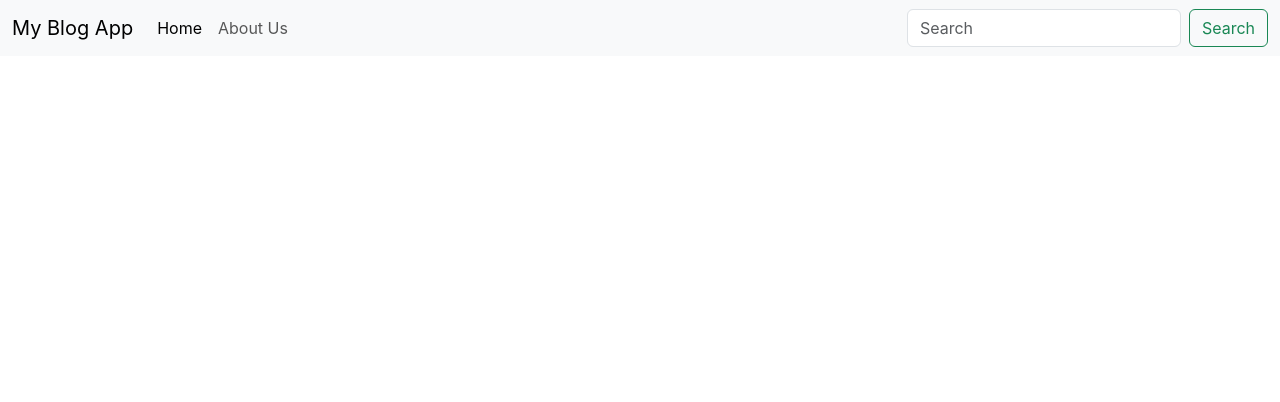
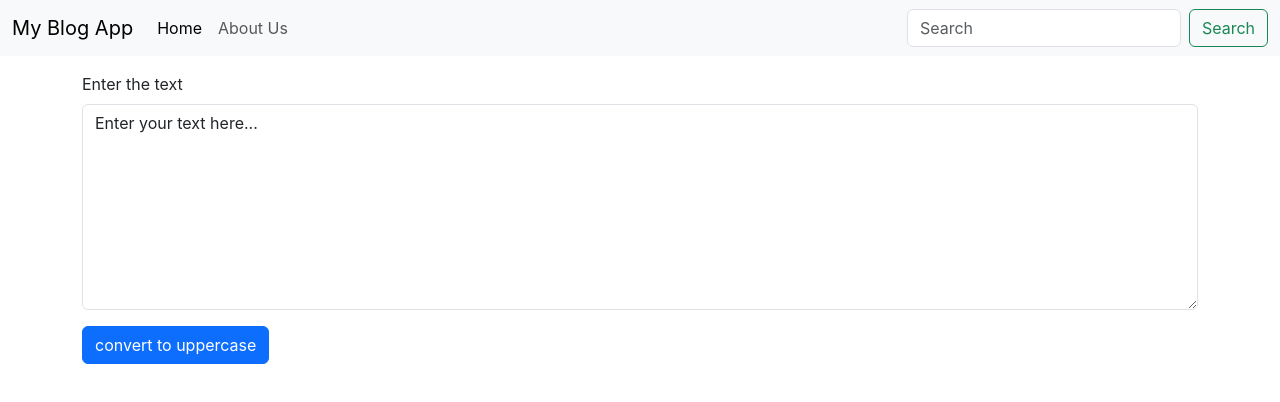
Before and after one commit to skhan78/Blog-App, a React (Create React App) app: page / in a window 1280 px wide. Shown: the top 402 px of the page. Built offline with nearby package versions, Linux system fonts and the light colour scheme.

Commit message:
State for Upcase

```diff
--- a/src/App.js
+++ b/src/App.js
@@ -1,10 +1,16 @@
 import logo from './logo.svg';
 import './App.css';
 import Navbar from './components/Navbar';
+import TextForm from './components/TextForm';
 
 function App() {
   return (
-    <Navbar title="My Blog App" about_us="About Us"/>
+    <>
+      <Navbar title="My Blog App" about_us="About Us"/>
+      <div className="container my-3">
+        <TextForm heading="Enter the text"/>
+      </div>
+    </>
   );
 }
 
--- /dev/null
+++ b/src/components/TextForm.js
@@ -0,0 +1,22 @@
+import React, {useState} from "react"
+export default function TextForm(props){
+  const handleUpClick = ()=>{
+    setText(text.toUpperCase())
+  }
+
+  const handleOnChange = (event)=>{
+    console.log(event)
+    setText(event.target.value)
+  }
+  const [text, setText]=useState("Enter your text here...");
+
+  return (
+    <div>
+      <div className="mb-3">
+        <label htmlFor="myBox" className="form-label">{props.heading}</label>
+        <textarea className="form-control" value={text} onChange={handleOnChange} id="myBox" rows="8"></textarea>
+      </div>
+      <button className="btn btn-primary" onClick={handleUpClick}>convert to uppercase</button>
+    </div>
+  )
+}
```
